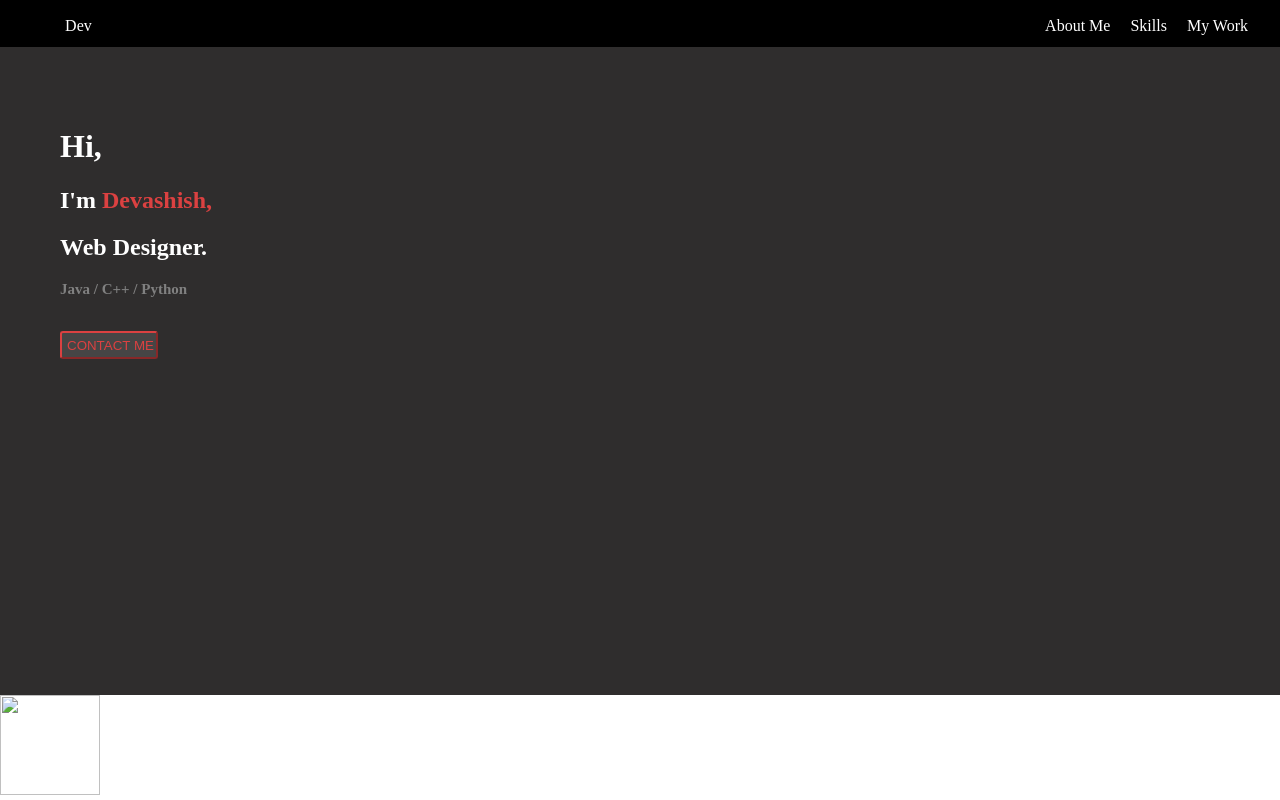
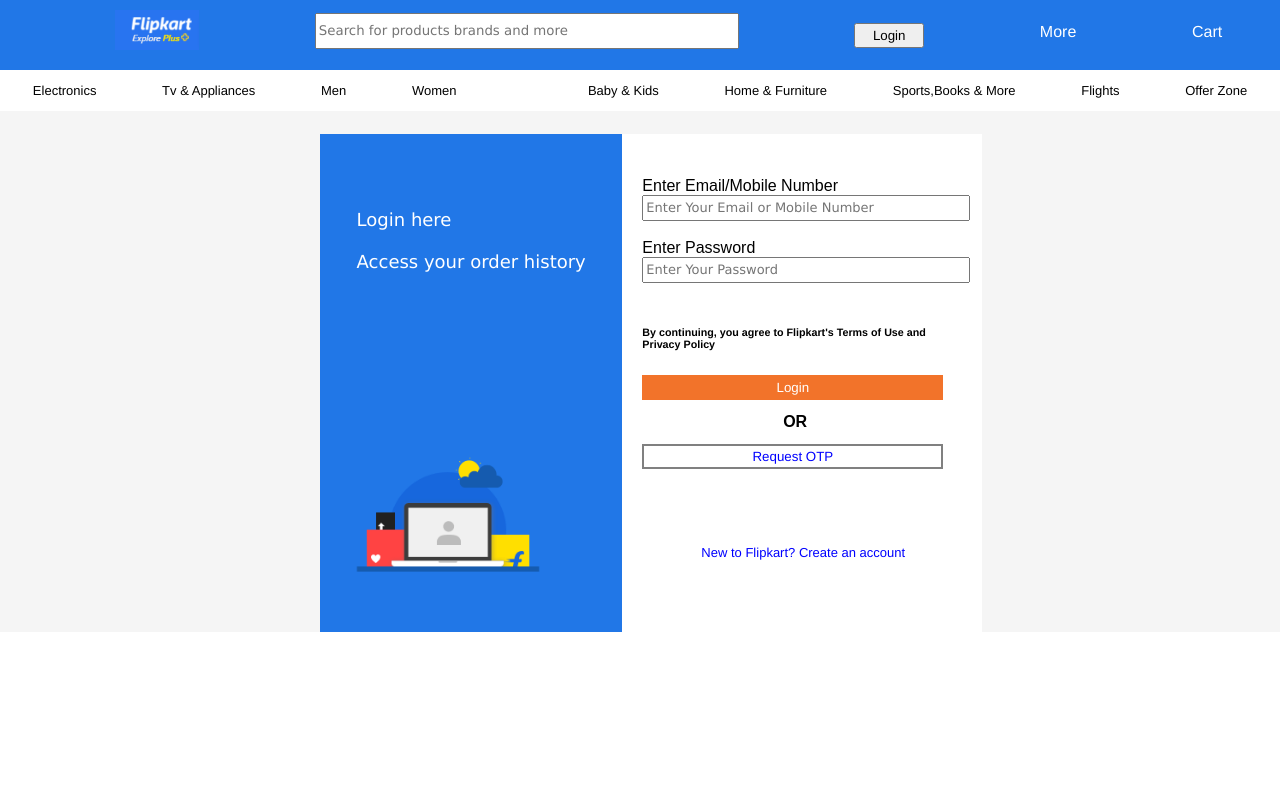
Before and after one commit to devashishroychowdhury/Flipkart-Clone, a plain HTML site: page index.html in a window 1280 px wide. Drawn offline with Linux system fonts and the light colour scheme.

Commit message:
Flipkart Landing Page

```diff
--- /dev/null
+++ b/Signup.css
@@ -0,0 +1,112 @@
+body{
+   display: flex;
+   justify-content: center;
+   align-items: center;
+   min-height: 100vh;
+}
+
+.Signup{
+    display: flex;
+    justify-content: space-evenly;
+    width: 13rem;
+}
+
+#left{
+    display: flex;
+    flex-direction: column;
+    font-family: 'Segoe UI', Tahoma, Geneva, Verdana, sans-serif;
+    background-color: rgb(33 119 231);
+    color: white;
+    padding: 20px 20px 0px 30px;
+    height: 315px;
+    width: 24rem;
+    gap: 20px;
+}
+
+#right{
+    display: flex;
+    flex-direction: column;
+    font-family: 'Times New Roman', Times, serif;
+    background-color: whitesmoke;
+    color: black;
+    padding: 20px 20px 15px 30px;
+    width:24rem;
+    height:300px;
+}
+
+form{
+    display: flex;
+    flex-direction: column;
+    gap: 10px;
+}
+
+#user{
+    width: 20.5rem;
+    height: 1.3rem;
+}
+
+#btn{
+    width: 20.5rem;
+    height: 1.3rem;
+    background-color: rgb(212, 142, 11);
+    color: white;
+    border: none;
+    cursor: pointer;
+}
+
+#btn:hover{
+    background-color: orange;
+    color: black;
+    transition: 0.8s;
+}
+
+#btn2{
+    width: 20.5rem;
+    color: blue;
+    font-size: smaller;
+    cursor: pointer;
+    font-weight: 500;
+}
+
+#btn2:hover{
+    text-decoration: underline;
+    transition: 0.8s;
+
+}
+
+
+pre#sur{
+    font-family: 'Times New Roman', Times, serif;
+    font-size: smaller;
+    font-weight: 600;
+}
+pre#sul{
+    font-family: 'Times New Roman', Times, serif;
+    font-size: small;
+    font-weight: 200;
+}
+
+img{
+    height: 125px;
+    padding: 10px 20px 15px 15px;
+}
+strong{
+    font-weight: 400;
+}
+
+input{
+    font-family: Georgia, 'Times New Roman', Times, serif;
+}
+
+button{
+    border: none;
+    opacity: 0.4;
+    background-color: white;
+    border: 1px solid black;
+
+}
+
+a{
+    text-decoration: none;
+    font-family:Verdana, Geneva, Tahoma, sans-serif;
+}
--- a/index.html
+++ b/index.html
@@ -5,31 +5,58 @@
     <meta http-equiv="X-UA-Compatible" content="IE=edge">
     <meta name="viewport" content="width=device-width, initial-scale=1.0">
     <link rel="stylesheet" href="style.css">
-    <title>Portfolio Website</title>
+    <title>Document</title>
 </head>
 <body>
+   <nav id="navigation-up">
+      <ul>
+          <li id="logo"><img src="Flipkart logo.png"></li>
+          <li id="box"> <input type="text" id="search" placeholder="Search for products brands and more"> </li>
+          <li id="Login"><button>Login</button></li>
+          <li id="More"> <a href="#" id="link">  More </a></li>
+          <li id="Cart"><a href="#" id="link"> Cart </a></li>
+      </ul>
+   </nav>
+  <nav id="navigation-mid">
+      <ul>
+          <li> <a href="#">Electronics</a></li>
+          <li> <a href="#">Tv & Appliances</a></li>
+          <li> <a href="#">Men</a></li>
+          <li> <a href="#">Women</a><li>
+          <li> <a href="#">Baby & Kids</a></li>
+          <li> <a href="#">Home & Furniture</a></li>
+          <li> <a href="#">Sports,Books & More</a></li>
+          <li> <a href="#">Flights</a></li>
+          <li> <a href="#">Offer Zone</a></li>
+      </ul>
+  </nav>
+  <div class="content">
+  <div class="login-logo">Login here <br> <br>Access your order history
+      <div id="login-text"></div>
+      <div class="login-image"><img id="image-box" src="login_flipkart image.png"></div>
+  </div>
 
-   <nav class="content">
-       <dl id="left"> Dev </dl>
-       <dl id="links"> <a href="#"> About Me</dl> </a>
-       <dl id="links"> <a href="#">Skills</dl> </a>
-       <dl id="links"> <a href="#">My Work</dl> </a>
-   </nav>
-   <div class="page">
-   <div class="info">
-      <h1>Hi,</h1>
-      <h2>I'm <b style="color:rgb(219, 65, 65);">Devashish,</b>
-      <h2>Web Designer.</h2>
-      <h3>Java / C++ / Python</h3>
-
-      <br>
-      <button>CONTACT ME</button>
-   </div>
-   <div class="photo">
-    <img src="Pic.jpg" width="100px" height="100px">
-
-</div>
-
+  <div class="login-page">
+    <form action = "">
+    Enter Email/Mobile Number
+    <input type="email" id="email-input" placeholder="Enter Your Email or Mobile Number">
+    <br/>
+    <br/>
+    Enter Password <br/>
+    <input type="password" id="password-input" placeholder="Enter Your Password">
+    <br/>
+    <br/>
+    <h6>By continuing, you agree to Flipkart's Terms of Use and Privacy Policy</h6>
+    <button id="Login2"><a href="product.html">Login</a></button>
+    <h2>OR</h2>
+    <button id="dev">Request OTP</button>
+    <br/>
+    <br/>
+    <br/>
+    <br/>
+     <a href="Signup.html"><h5>New to Flipkart? Create an account</h5></a>
+</form>
+  </div>
 </div>
 </body>
 </html>
--- /dev/null
+++ b/product.css
@@ -0,0 +1,70 @@
+body {
+  margin: 0;
+  padding: 0;
+  min-height: 100vh;
+
+}
+
+nav {
+  display: flex;
+  align-items: end;
+  background-color: rgb(33 119 231);
+  text-decoration: none;
+  width: 100%;
+  padding: 9px 0px 0px;
+}
+nav ul {
+  display: flex;
+  justify-content: space-around;
+  width: 100%;
+  height: 40px;
+}
+
+nav ul li {
+  display: flex;
+}
+
+nav ul li input {
+  width: 33rem;
+}
+
+button {
+  height: 30px;
+}
+
+nav ul li a {
+  text-decoration: none;
+  color: white;
+  height: 30px;
+  padding: 6px 0px 0px 0px;
+}
+
+.product{
+    display: flex;
+    justify-content: space-evenly;
+    border: 2px solid black;
+    padding: 20px 60px 25px 50px;
+    width: 93.3vw;
+    gap: 2px;
+    overflow-x: hidden;
+}
+
+#image{
+    background-color: white;
+    width: 10rem;
+    height: 135px;
+}
+
+#details{
+    background-color: white;
+    width: 25rem;
+    padding: 15px 0px 0px 30px;
+}
+
+#productimg{
+    height: 135px;
+    width: 200px;
+}
+button{
+    cursor: pointer;
+}
--- a/style.css
+++ b/style.css
@@ -1,53 +1,240 @@
-.content{
-    display:flex;
-    background-color: black;
-    color: white;
-    height:45px;
-    /* margin: 0px white 2px;
-    border: white 10px; */
-    padding: 1px 12px 1px 19px;
-    /* align-items: flex-end; */
-    justify-content: flex-end;
+*{
+  font-family: 'Franklin Gothic Medium',
+  'Arial Narrow', Arial, sans-serif;
+  list-style: none;
 }
 
 body{
     margin: 0px;
-}
-
-dl{
-    padding-right: 20px;
-    padding-bottom: 10px;
+    padding: 0px;
+    display: flex;
+    box-sizing: border-box;
+    flex-direction: column;
+    flex-wrap: wrap;
+    width: 100%;
 }
 
 a{
+    color: white;
     text-decoration: none;
+}
+
+a#link{
     color: white;
+}
+
+#navigation-up{
+    display: flex;
+    /* position: fixed; */
+    align-items: end;
+    background-color: rgb(33 119 231);
+    text-decoration: none;
+    width: 100%;
+    height: 7.6vh;
+    padding: 9px 0px 0px;
+}
+
+ul{
+    display: flex;
+    justify-content: space-around;
+    width: 100vw;
+}
+
+li{
+    text-decoration: none;
+}
+
+ul li a{
+    color: black;
+}
+
+img {
+    height: 40px;
+    padding: 12px 0px 0px 17px;
+}
+#search{
+    width: 11cm;
+    height: 30px;
+}
+
+::placeholder{
+    font-style: bold;
+    font-family:Verdana, Geneva, Tahoma, sans-serif;
+}
+
+#Login{
+   color:rgb(33 119 231);
+   padding:30px 0px 0px 0px;
+
+}
+
+
+#More{
+    color:white;
+    padding: 30px 0px 0px 0px;
     cursor: pointer;
 }
 
-#left{
-    text-align:left;
-    justify-content: left;
-    width: 10in;
+#logo{
+    color: white;
+    font-family: 'Times New Roman', Times, serif;
+    padding: 5px 0px 0px 0px;
 }
 
-.info{
-    background-color: rgb(47, 45, 45);
-    padding: 60px;
-    height: 66vh;
-    color: white;
+#box{
+    padding: 20px 0px 0px 0px;
 }
 
-h3{
-    color:grey;
-    font-size: 15px;
+#Cart{
+    color:white;
+    padding:30px 0px 0px 0px;
+    cursor: pointer;
+}
+
+#navigation-mid{
+    display: flex;
+    /* position: relative; */
+    align-items: center;
+    justify-content: center;
+    border-color: solid blue 5px;
+    cursor: pointer;
+}
+
+#navigation-mid ul{
+    font-size: 13px;
+    border-color: solid blue 5px;
+    padding:0px;
+}
+
+.content{
+    display: flex;
+    background-color: whitesmoke;
+    width: 100%;
+}
+
+.login-logo{
+    display: flex;
+    justify-content: center;
+    font-family:Verdana, Geneva, Tahoma, sans-serif;
+    align-items: center;
+    flex-direction: column;
+    width: 8cm;
+    height: 59.1vh;
+    margin: 23px 0px 0px 25%;
+    padding: 0px 0px 25px;
+    background: rgb(33 119 231);
+    color: white;
+    font-size: 18px;
+    font-weight: 500;
+}
+
+#image-box{
+    height: 120px;
+    padding: 183px 0px 10px 10px;
+}
+form{
+    font-family: sans-serif;
+    padding: 23px 19px 13px 0px;
+    background-color: white;
+}
+#image{
+    height:20px
+}
+.login-image{
+    align-items: end;
+    height: 55%;
+    width: 85%;
+
+}
+.login-page{
+    background-color: white;
+    margin: 23px 0px 0px 0px;
+    padding: 20px;
+    width: 20rem;
+}
+
+#email-input{
+    width: 20rem;
+}
+
+#password-input{
+    width: 20rem;
+}
+
+#login{
+    background-color: rgb(255, 255, 255);
+    border: white;
+    width: 19.5rem;
+}
+
+#OTP{
+    background-color: rgb(255, 255, 255);
+    color: blue;
+    text-decoration: none;
+    padding: 25px 185px 0px 112px;
+    height: 0;
+}
+
+#dev{
+    width:100%;
+    color: blue;
+    background: white;
+    border: solid grey 2px;
+    cursor: pointer;
+}
+
+#Login2 {
+    width:100%;
+    background-color: rgb(242 115 42);
+    border:5px orange;
+    color:white;
+    height: 25px;
+    cursor: pointer;
+}
+h2{
+    padding:0rem 0rem 0rem 8.8rem;
+    font-family: Arial, Helvetica, sans-serif;
+    font-size: 16px;
+}
+
+h5{
+    color:blue;
+    font-size: small;
+    font-weight: 100;
+    width:100%;
+    padding: 0px 0px 0px 59px;
+    cursor: pointer;
 }
 
 button{
-    background-color: rgb(70, 69, 69);
-    font-family:Arial, Helvetica, sans-serif;
-    color: rgb(219, 65, 65);;
-    border-color: rgb(219, 65, 65);
-    border-radius: 3px;
-    padding:5px 2px 4px 5px;
+    width: 70px;
+    height: 25px;
 }
+
+form input{
+    font-size: 13px;
+    height: 20px
+}
+
+form input ::placeholder{
+    font-family: fantasy;
+}
+
+/* @media only screen and(min-width:480),(min-height:320) {
+    body{
+
+        background-color: aqua;
+    }
+
+    nav{
+        min-width: 100vw;
+    }
+
+    .content{
+        min-width: 100vw;
+    }
+
+    #navigation-mid{
+        width: 100vw;
+    }
+} */
```
Also changed, not shown: Signup.html (added, +39 -0 lines), product.html (added, +34 -0 lines), Flipkart logo.png (added), Screenshot (6).png (added), info.txt (added), login_flipkart image.png (added).
